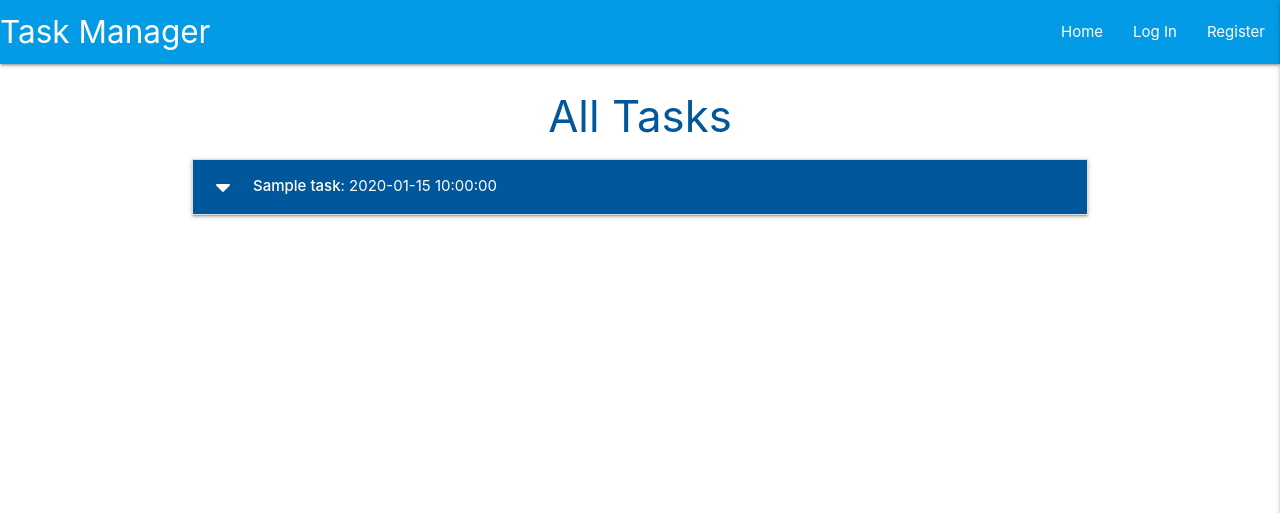
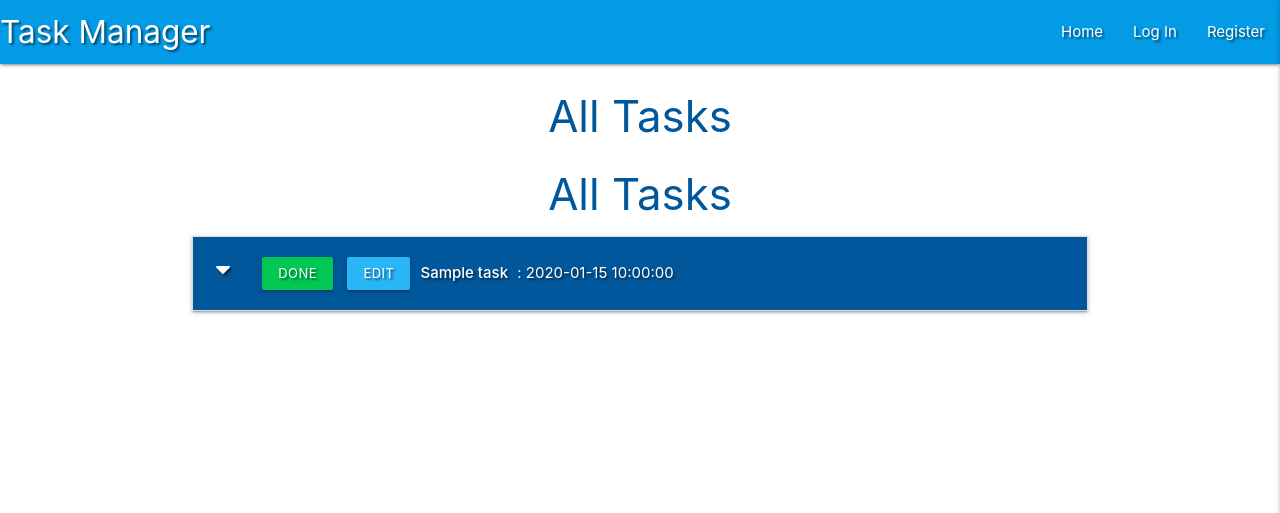
Before and after one commit to Yassinrby/Task-manager, a Flask app: page / in a window 1280 px wide. Shown: the top 513 px of the page. Run offline with Flask 2, Linux system fonts and the light colour scheme; a database or web service that is not in the repository returns one stand-in record (values such as "Sample title"); some libraries are stand-ins or nearby versions.

Commit message:
Edit/delete button added in tasks page

```diff
--- a/static/css/style.css
+++ b/static/css/style.css
@@ -1,3 +1,16 @@
+.text-shadow {
+    text-shadow: 2px 2px 2px rgba(0, 0, 0, 0.5);
+}
+
 .flashes h4 {
     line-height: 2;
 }
+
+.btn-small {
+    margin: 5px;
+}
+
+.collapsible-header .col strong {
+    margin: 5px;
+    line-height: 42px;
+}
--- a/static/js/script.js
+++ b/static/js/script.js
@@ -11,4 +11,32 @@ $(document).ready(function () {
             done: "Select"
         }
     });
+
+    validateMaterializeSelect();
+    function validateMaterializeSelect() {
+        let classValid = { "border-bottom": "1px solid #4caf50", "box-shadow": "0 1px 0 0 #4caf50" };
+        let classInvalid = { "border-bottom": "1px solid #f44336", "box-shadow": "0 1px 0 0 #f44336" };
+        if ($("select.validate").prop("required")) {
+            $("select.validate").css({ "display": "block", "height": "0", "padding": "0", "width": "0", "position": "absolute" });
+        }
+        $(".select-wrapper input.select-dropdown").on("focusin", function () {
+            $(this).parent(".select-wrapper").on("change", function () {
+                if ($(this).children("ul").children("li.selected:not(.disabled)").on("click", function () { })) {
+                    $(this).children("input").css(classValid);
+                }
+            });
+        }).on("click", function () {
+            if ($(this).parent(".select-wrapper").children("ul").children("li.selected:not(.disabled)").css("background-color") === "rgba(0, 0, 0, 0.03)") {
+                $(this).parent(".select-wrapper").children("input").css(classValid);
+            } else {
+                $(".select-wrapper input.select-dropdown").on("focusout", function () {
+                    if ($(this).parent(".select-wrapper").children("select").prop("required")) {
+                        if ($(this).css("border-bottom") != "1px solid rgb(76, 175, 80)") {
+                            $(this).parent(".select-wrapper").children("input").css(classInvalid);
+                        }
+                    }
+                });
+            }
+        });
+    }
 });
--- a/templates/tasks.html
+++ b/templates/tasks.html
@@ -7,16 +7,24 @@ Tasks page
 
 <h3 class="light-blue-text text-darken-4 center-align">All Tasks</h3>
 
+    <h3 class="light-blue-text text-darken-4 center-align">All Tasks</h3>
+
     <ul class="collapsible">
         {% for task in tasks %}
         <li>
             <div class="collapsible-header white-text light-blue darken-4 text-shadow">
+                <div class="col s3">
                     <i class="fas fa-caret-down"></i>
+                    <a href="" class="btn-small green accent-4">Done</a>
+                    <a href="" class="btn-small light-blue lighten-1">Edit</a>
+                </div>
+                <div class="col s9">
                     <strong>{{ task.task_name }}</strong> : {{ task.due_date }}
                     {% if task.is_urgent == "on" %}
                         <i class="fas fa-exclamation-circle light-blue-text text-lighten-2 tooltipped"
                             data-position="right" data-tooltip="URGENT!"></i>
                     {% endif %}
+                </div>
             </div>
             <div class="collapsible-body">
                 <strong>{{ task.category_name }}</strong>
```
Lines whose indentation alone changed are shown as unchanged.
